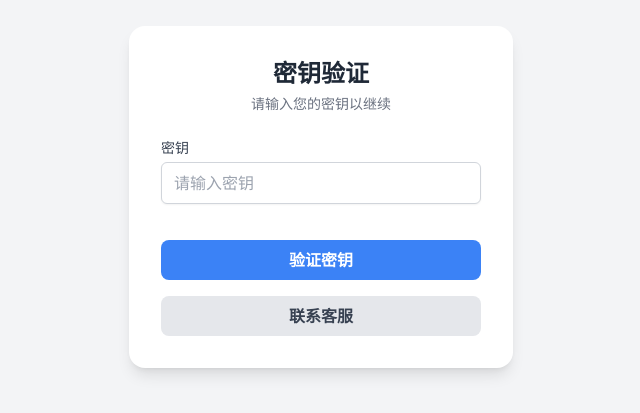
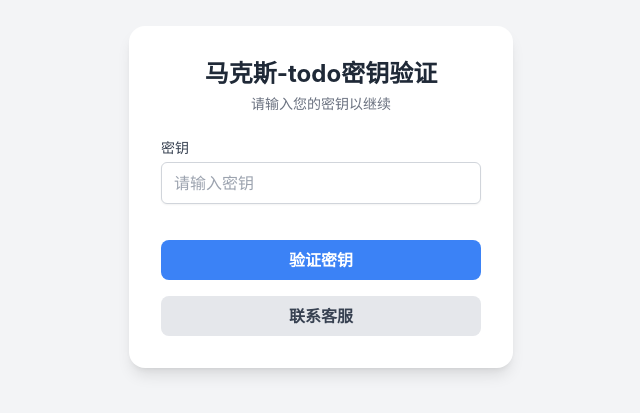
Before and after one commit to zhangtian99/todo-yanzeng, a website: page public/index.html in a window 1280 px wide. Shown: the part 203-616 px from the top of the page, without its empty margins (319-959 px from the left). Drawn offline with nearby package versions, Linux system fonts and the light colour scheme.

Commit message:
您的提交信息

```diff
--- a/public/index.html
+++ b/public/index.html
@@ -3,7 +3,7 @@
 <head>
     <meta charset="UTF-8">
     <meta name="viewport" content="width=device-width, initial-scale=1.0">
-    <title>密钥验证</title>
+    <title>马克斯todo密钥验证</title>
     <script src="https://cdn.tailwindcss.com"></script>
     <style>
         body { font-family: -apple-system, BlinkMacSystemFont, "Segoe UI", Roboto, "Helvetica Neue", Arial, sans-serif; }
@@ -19,7 +19,7 @@
     <div class="w-full max-w-sm mx-auto">
         <div id="page1" class="page active bg-white p-8 rounded-2xl shadow-lg text-center">
             <div class="mb-6">
-                 <h1 class="text-2xl font-bold text-gray-800">密钥验证</h1>
+                 <h1 class="text-2xl font-bold text-gray-800">马克斯-todo密钥验证</h1>
                  <p class="text-gray-500 text-sm mt-1">请输入您的密钥以继续</p>
             </div>
              <div class="space-y-4 text-left">
```
